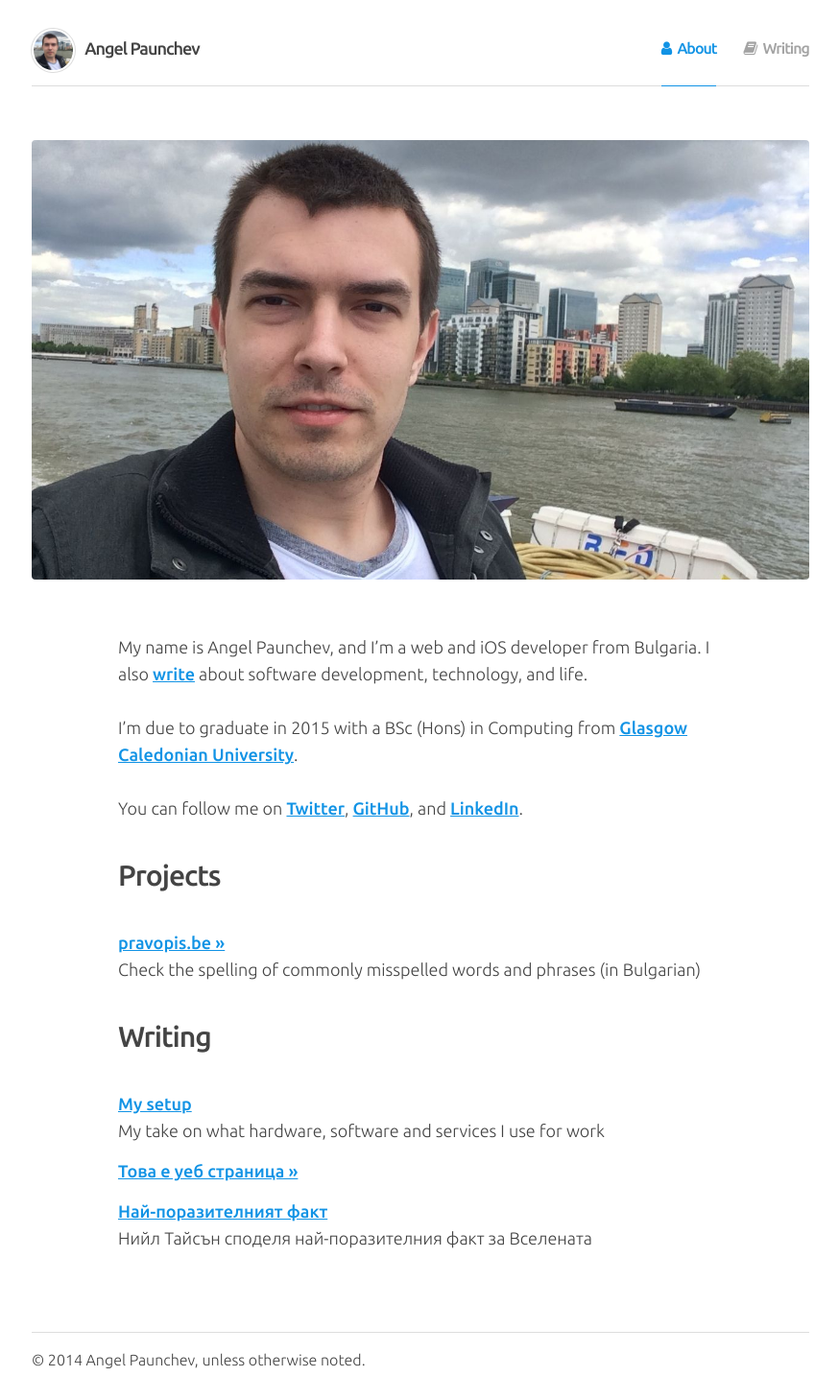
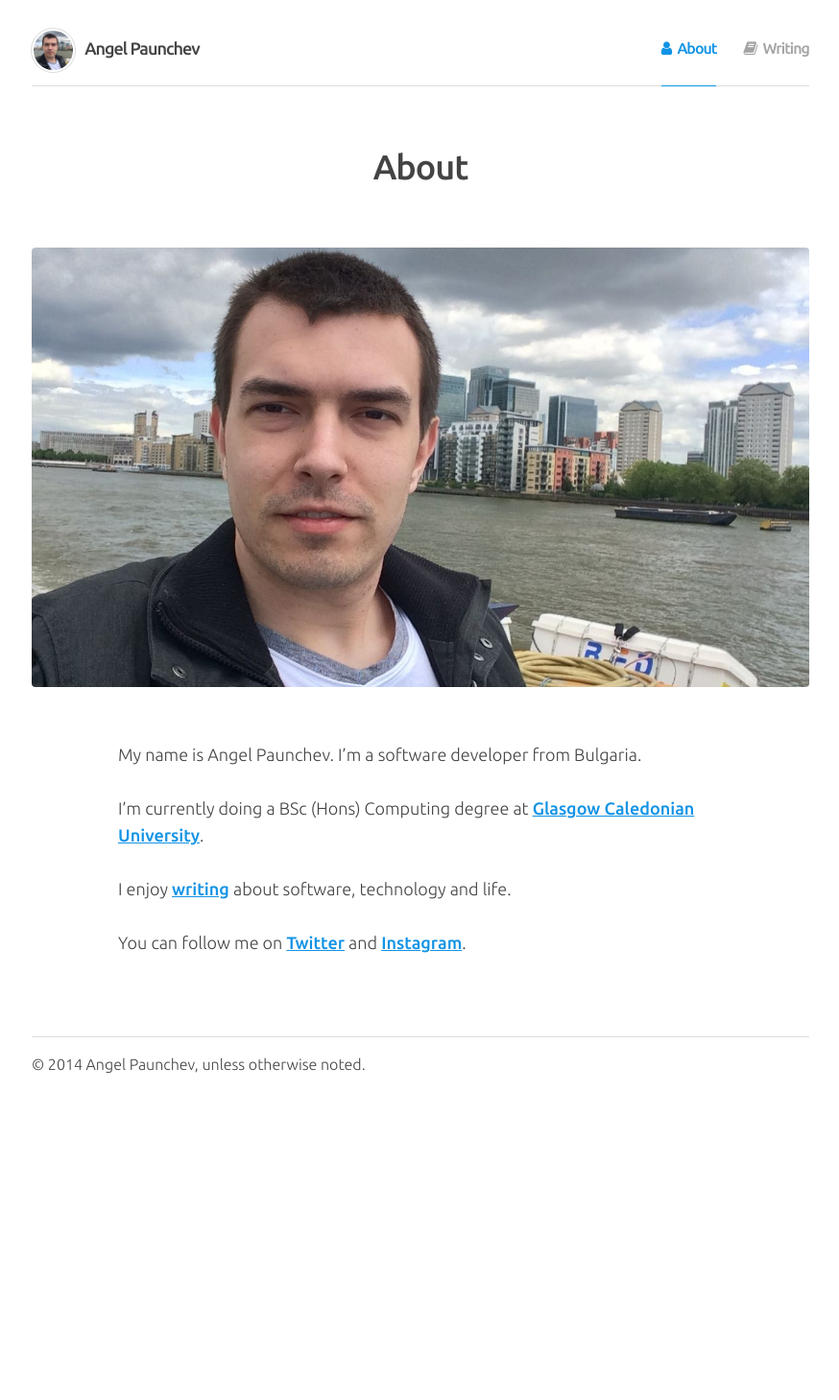
Before and after one commit to apaunchev/paunchev.com, a Jekyll site: the page built from index.html, in a window 1280 px wide. Shown: the whole page at 96% size, without its empty margins (202-1076 px from the left). Built offline with Jekyll 4.4.1, drawn with Linux system fonts in a browser that asks for light colours; nearby versions of some CDN libraries; after the commit the page ends 1151 px from its top, so only the background shows below that.

Commit message:
Update copy for About and Writing pages

```diff
--- a/index.html
+++ b/index.html
@@ -1,36 +1,23 @@
 ---
 layout: default
 permalink: /
-description: "I’m a web and iOS developer from Bulgaria. I also write about software development, technology, and life."
+description: "I’m a software developer from Bulgaria."
 ---
 
 <div class="entry entry--page">
+    <header class="entry__head">
+        <h1 class="entry__title">About</h1>
+    </header>
+
     <figure>
         <img src="/images/me.jpg" alt="On a boat in the River Thames">
     </figure>
 
-    <p>My name is Angel Paunchev, and I’m a web and iOS developer from Bulgaria. I also <a href="/writing">write</a> about software development, technology, and life.</p>
+    <p>My name is Angel Paunchev. I’m a software developer from Bulgaria.</p>
 
-    <p>I’m due to graduate in 2015 with a BSc (Hons) in Computing from <a href="http://www.gcu.ac.uk/">Glasgow Caledonian University</a>.</p>
+    <p>I’m currently doing a BSc (Hons) Computing degree at <a href="http://www.gcu.ac.uk/">Glasgow Caledonian University</a>.</p>
 
-    <p>You can follow me on <a href="https://twitter.com/apaunchev">Twitter</a>, <a href="https://github.com/apaunchev">GitHub</a>, and <a href="https://www.linkedin.com/in/apaunchev">LinkedIn</a>.</p>
+    <p>I enjoy <a href="/writing">writing</a> about software, technology and life.</p>
 
-    <h2 id="apps">Projects</h2>
-
-    <ol class="c-list">
-        <li class="c-list__item">
-            <a href="http://pravopis.be/">pravopis.be &raquo;</a>
-            <p>Check the spelling of commonly misspelled words and phrases (in Bulgarian)</p>
-        </li>
-    </ol>
-
-    <h2>Writing</h2>
-
-    <ul class="c-list">
-    {% for post in site.posts %}
-        {% if post.featured == true %}
-        {% include post-list-items.html %}
-        {% endif %}
-    {% endfor %}
-    </ul>
+    <p>You can follow me on <a href="https://twitter.com/apaunchev">Twitter</a> and <a href="http://instagram.com/apaunchev">Instagram</a>.</p>
 </div>
```
Also changed, not shown: writing.html (+1 -6 lines).
